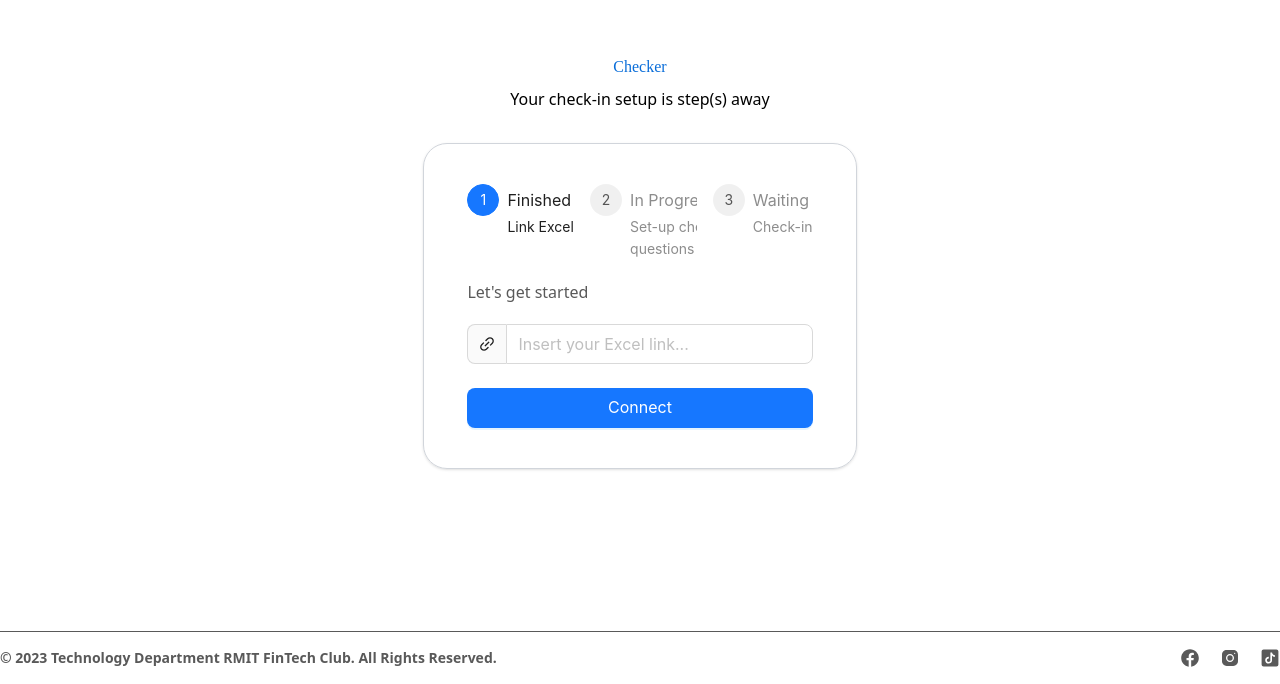
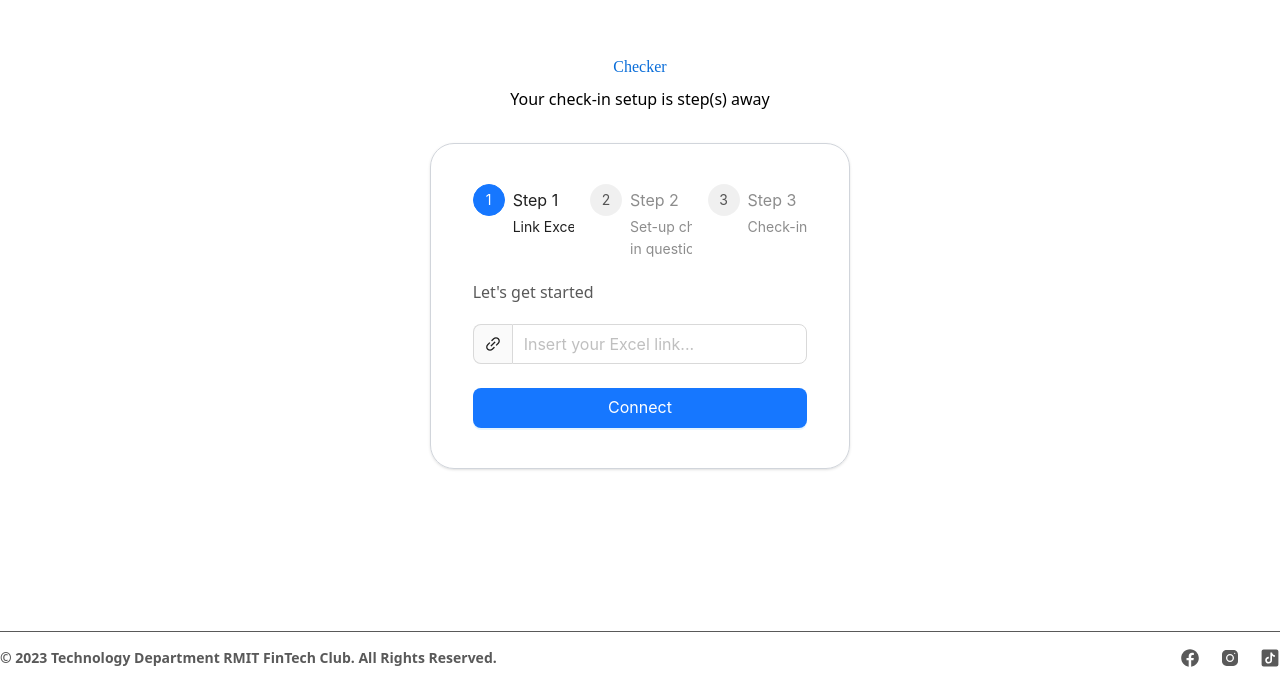
Before and after one commit to RMIT-FinTech-Club/Check-in-System, a Next.js app: page /excel in a window 1280 px wide. Shown: the part 116-800 px from the top of the page. Built offline with nearby package versions, Linux system fonts and the light colour scheme.

Commit message:
Update StepBar.jsx

```diff
--- a/components/StepBar.jsx
+++ b/components/StepBar.jsx
@@ -21,15 +21,15 @@ export default function StepBar({index}) {
       onChange={(current) => navigateStep(current)}
       items={[
         {
-          title: "Finished",
+          title: "Step 1",
           description: description[0],
         },
         {
-          title: "In Progress",
+          title: "Step 2",
           description: description[1],
         },
         {
-          title: "Waiting",
+          title: "Step 3",
           description: description[2],
         },
       ]}
```
